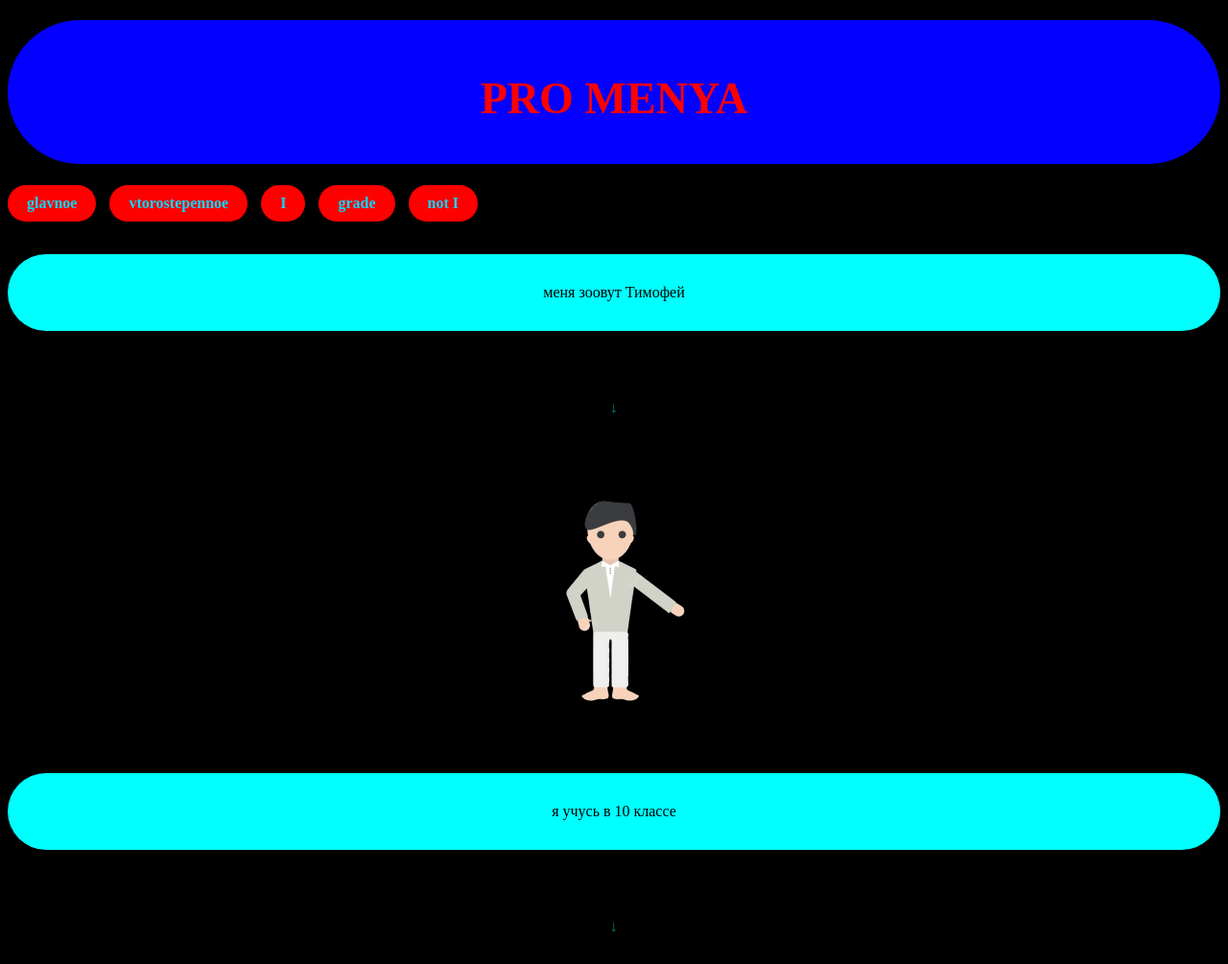
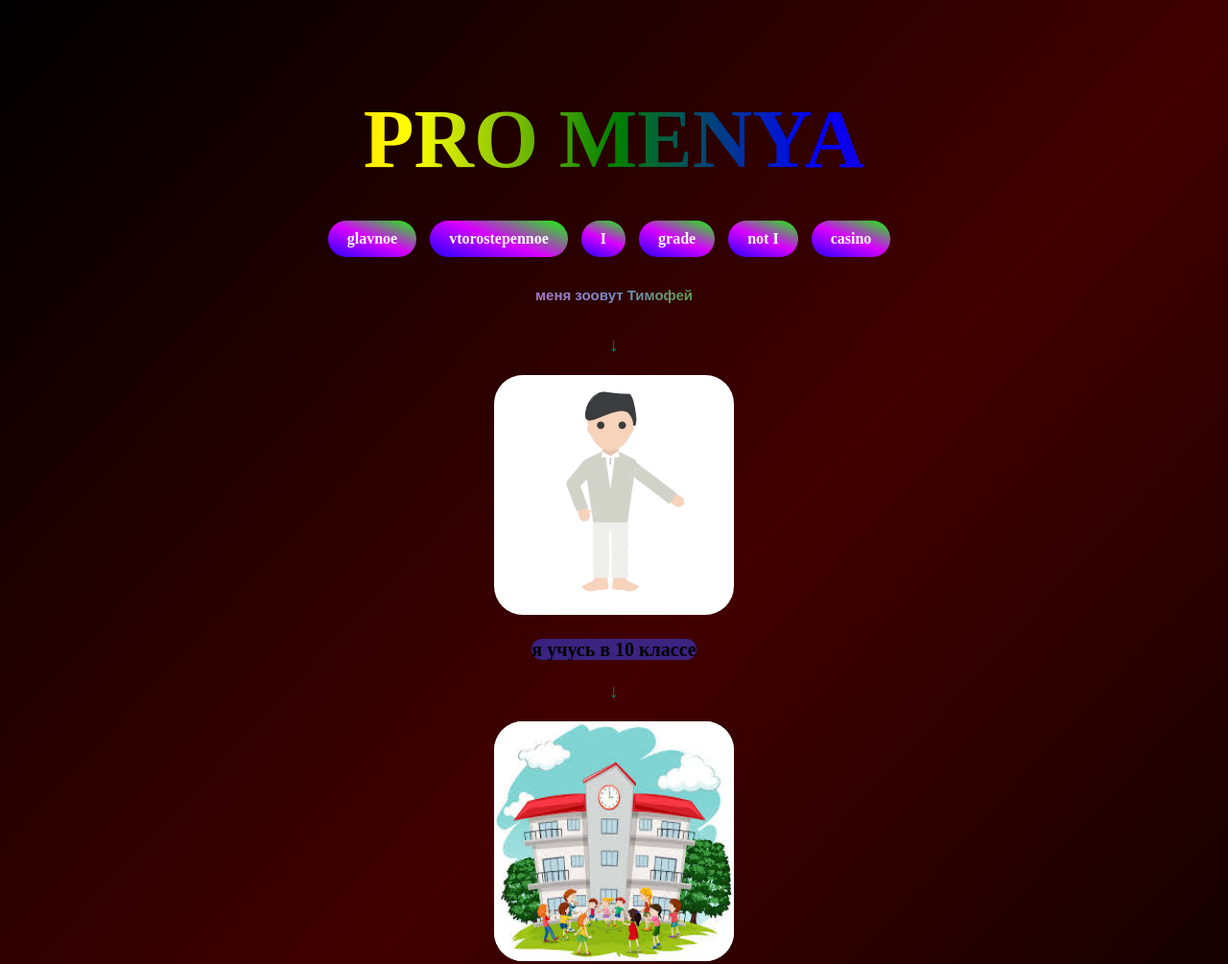
Before and after one commit to wtfutsc-lang/shag, a plain HTML site: page index.html in a window 1280 px wide. Shown: the top 1005 px of the page at 96% size. Drawn offline with Linux system fonts and the light colour scheme.

Commit message:
new button,

```diff
--- a/index.html
+++ b/index.html
@@ -5,19 +5,20 @@
     </head>
     <body>
         <header>
-            <h1><big><big>PRO MENYA</big></big></h1>
+            <h1 class="gradient-text"><big><big>PRO MENYA</big></big></h1>
         </header>
         <main>
             <nav class="menu">
-                <a href="index.html">   glavnoe    </a>
+                <a class="button" href="index.html">   glavnoe    </a>
                 <a href="text.html">   vtorostepennoe </a>
                 <a href="#I">   I   </a>
                 <a href="#grade">  grade   </a>
                 <a href="#not_I">   not I   </a>
+                <a href="https://evgendev09.github.io/8physmath/html/casino.html"> casino </a>
             </nav>
             <br>
             <section id="I">
-                 <p> меня зоовут Тимофей </p>
+                 <h2 class="magic-gradient-text">меня зоовут Тимофей</h2>
                  <p id="bl">↓ </p>
                  <p class="aligncenter">
                  <img src="public\qw-removebg-preview.png" alt="это я" width="250" height="250">
@@ -25,7 +26,7 @@
             </section>
 
             <section id="grade">
-                <p>я учусь в 10 классе</p>
+                <p><span style="display:inline; background: rgb(57, 70, 255, 0.507);border-radius: 100px;">я учусь в 10 классе</span></p>
                 <p id="bl">↓ </p>
                 <p class="aligncenter">
                 <img id="q" src="public\Без названия.jpg" alt="ne ya" width="250" height="250" >
@@ -33,7 +34,7 @@
            </section>
 
             <section id="not_I">
-                <p>ne ya</p>
+                <p><span style="display:inline; background: rgb(57, 70, 255, 0.507);border-radius: 100px;">ne ya</span></p>
                 <p id="bl">↓ </p>
                 <p class="aligncenter">
                 <img src="public\gg (1).jpg" alt="toje ne ya" width="250" height="250">
--- a/styles/style.css
+++ b/styles/style.css
@@ -1,6 +1,6 @@
 h1
 {
-    color: rgb(255, 0, 0);
+
     background-color: rgb(4, 0, 255);
     text-align: center;
     border-radius: 10000px;
@@ -8,25 +8,83 @@ h1
     padding: 55px;
 
 }
+.gradient-text {
+    font-size: 60px;
+    font-weight: bold;
+    text-align: center;
+    background: linear-gradient(to right, red, orange, yellow, green, blue, indigo, violet);
+/*   background: linear-gradient(to right, #ff0000, #0000ff);  */
+/* Горизонтальный градиент */
+
+/*   background: linear-gradient(to bottom, #ff0000, #ffff00); */
+/* Вертикальный градиент */
+
+/* background: linear-gradient(45deg, #ff00ff, #00ffff); */
+/* Диагональный градиент */
+    -webkit-background-clip: text;   /* для Chrome, Safari */
+    -webkit-text-fill-color: transparent;
+    background-clip: text;           /* для Firefox */
+    color: transparent;              /* подстраховка */
+  }
+.magic-gradient-text {
+font-size: 15px;
+font-weight: bold;
+font-family: Arial, sans-serif;
+display: inline-block;
+
+/* текст сам прозрачный */
+color: transparent;
+-webkit-text-fill-color: transparent; /* для Chrome/Safari */
+
+/* градиент */
+background: linear-gradient(
+  90deg,
+  #a977c8 0%,      /* фиолетовый */
+  #6f8cc7 8.5%,    /* голубой */
+  #639a47 16.5%,   /* зелёный */
+  #1d1d1f 33%,     /* тёмный */
+  #1d1d1f 66%,     /* тёмный повторно */
+  #a977c8 83.5%,   /* снова фиолетовый */
+  #6f8cc7 91.5%,   /* снова голубой */
+  #639a47 100%     /* зелёный финал */
+);
+
+/* важные настройки */
+background-clip: text;
+-webkit-background-clip: text;
+
+/* градиент «растянут», чтобы можно было двигать */
+background-size: 600% 100%;
+background-position-x: 0%;
+}
+#I
+{
+    text-align: center;
+}
 p
 {
     text-align: center;
-    background-color: rgb(0, 255, 255);
+    /*background-color: rgb(0, 255, 255);
     border-radius: 1000px;
-    line-height:5;
+    line-height:5;*/
     overflow-wrap:break-word;
     hyphens:auto;
+    color:rgb(0, 0, 0);
+    font-weight: bold;
+    font-size: 20px;
 }
 img
 {
 
     border-radius: 30px;
-
+    background: white;
 }
 body
 {
  cursor: wait;
- background-color: rgb(0, 0, 0);
+/* background-color: rgb(0, 0, 0);*/
+ background: #050000;
+background: linear-gradient(133deg, rgba(5, 0, 0, 1) 0%, rgba(0, 0, 0, 1) 0%, rgba(66, 0, 0, 1) 50%, rgba(0, 0, 0, 1) 100%, rgba(0, 0, 0, 1) 100%);
 }
 #q
 {
@@ -43,16 +101,15 @@ body
 .aligncenter
 {
      text-align: center;
-     background-color: black;
+    /* background-color: rgb(0, 0, 0);*/
 }
 .container {
     display: flex;
   }
 #bl
 {
-    background-color: black;
     color: teal;
-    line-height:8;
+  /*  line-height:8;*/
     letter-spacing: 1px;
 }
 ul.custom-marker li::marker{
@@ -63,11 +120,20 @@ ul.custom-marker li::marker{
 .menu a
 {
      display: inline-block;
-     background: red;
-     color:rgb(0, 217, 255);
+     background: #15ff00;
+     background: linear-gradient(201deg, rgba(21, 255, 0, 1) 0%, rgba(217, 0, 255, 1) 50%, rgba(38, 0, 255, 1) 100%);;
+     color:rgb(255, 255, 255);
      padding:10px 20px;
      border-radius: 600px;
      text-decoration: none;
      margin-right: 10px;
      font-weight: bold;
 }
+.menu
+{
+    text-align: center;
+}
+.menu a:hover {
+    background: #ff7d7d;
+    color: #000000;
+  }
```
